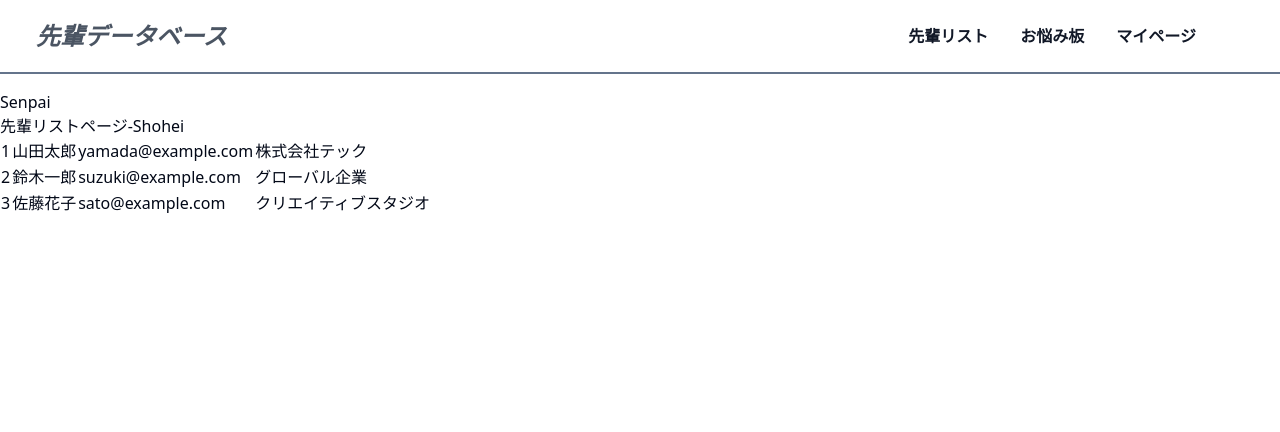
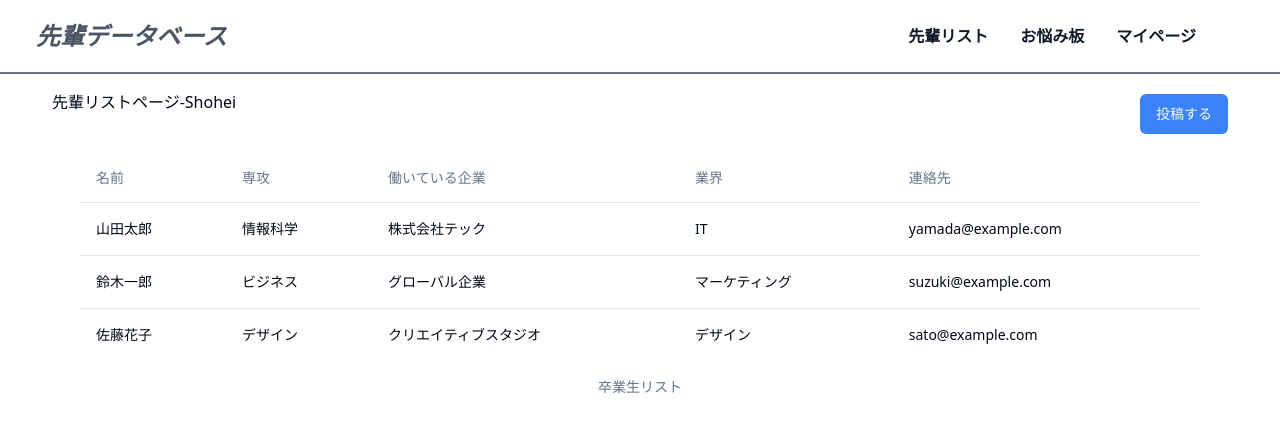
Before and after one commit to ryuheisato/senpai-db-client, a Next.js app: page /alumni in a window 1280 px wide. Shown: the top 432 px of the page. Built offline with nearby package versions, Linux system fonts and the light colour scheme; data requests are answered from the project's data file.

Commit message:
TableAndButton

```diff
--- a/src/pages/alumni/index.tsx
+++ b/src/pages/alumni/index.tsx
@@ -1,3 +1,13 @@
+import { Button } from '@/components/ui/button';
+import {
+  Table,
+  TableBody,
+  TableCaption,
+  TableCell,
+  TableHead,
+  TableHeader,
+  TableRow,
+} from "@/components/ui/table"
 import { useEffect, useState } from 'react';
 
 export default function AlmuniListPage() {
@@ -16,17 +26,37 @@ export default function AlmuniListPage() {
 
   return (
     <div>
-      <h1 className='mt-4'>Senpai</h1>
-      <p>先輩リストページ-Shohei</p>
-      {data.map((user: any) => (
-        //モックデータを表示
-        <tr key={user.ID}>
-          <td>{user.ID}</td>
-          <td>{user.Name}</td>
-          <td>{user.Email}</td>
-          <td>{user.Company}</td>
-        </tr>
-      ))}
+      <div className = "flex justify-between mx-auto container">
+      <h1 className='mt-4 my-5 mx-5'>先輩リストページ-Shohei</h1>
+      <Button className="bg-blue-500 my-5 mx-5" onClick={() => window.location.href='alumni/post'}>投稿する</Button>
+      </div>
+
+      <div className="mx-20">
+        <Table>
+            <TableCaption>卒業生リスト</TableCaption>
+              <TableHeader>
+                <TableRow>
+                <TableHead>名前</TableHead>
+                <TableHead>専攻</TableHead>
+                <TableHead>働いている企業</TableHead>
+                <TableHead>業界</TableHead>
+                <TableHead>連絡先</TableHead>
+                </TableRow>
+              </TableHeader>
+            <TableBody>
+              {data.map((user: any) => (
+              //モックデータを表示
+              <TableRow key={user.ID}>
+                <TableCell>{user.Name}</TableCell>
+                <TableCell>{user.Major}</TableCell>
+                <TableCell>{user.Company}</TableCell>
+                <TableCell>{user.Industry}</TableCell>
+                <TableCell>{user.Email}</TableCell>
+                </TableRow>
+              ))}
+            </TableBody>
+        </Table>
+      </div>
     </div>
   );
 }
```
